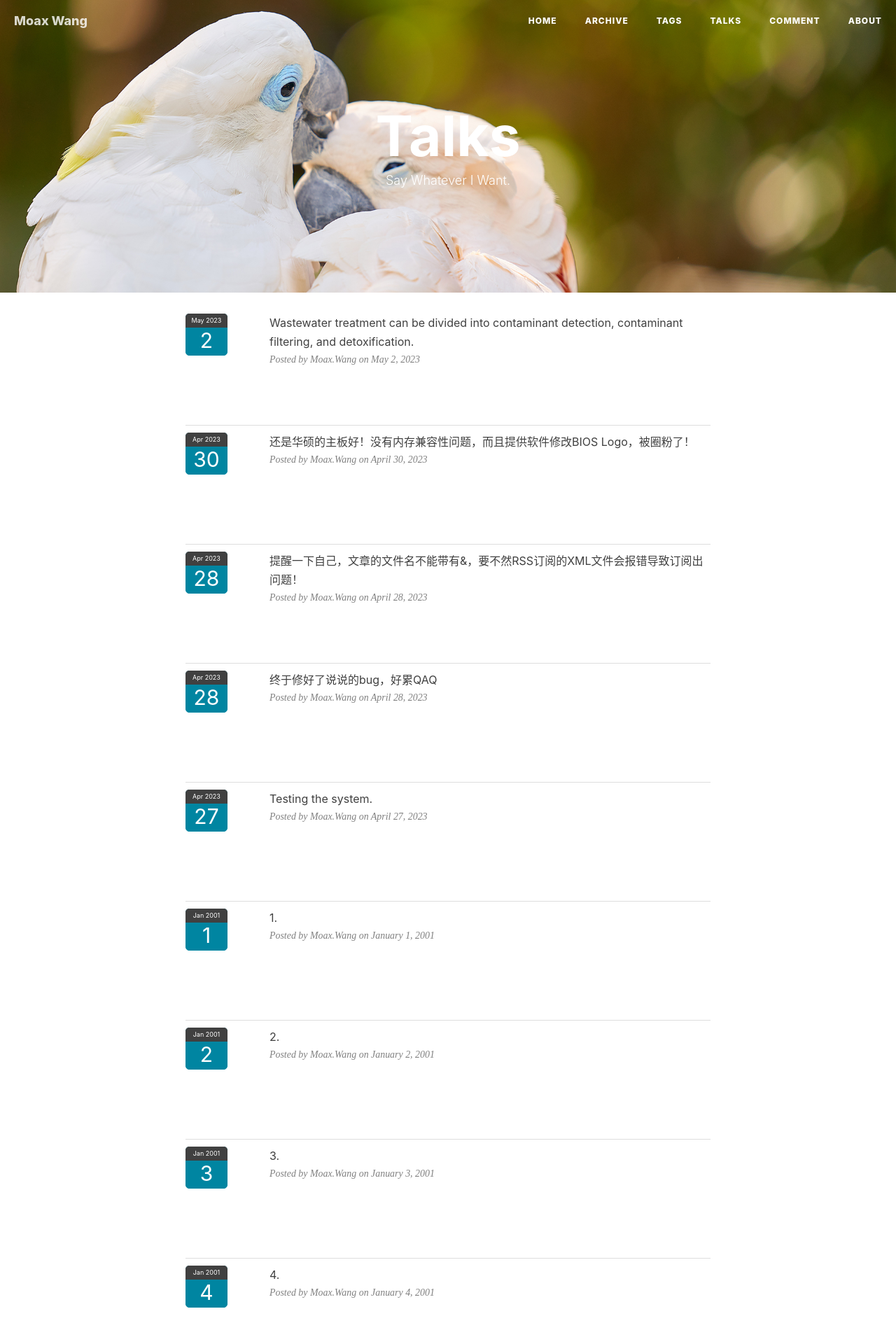
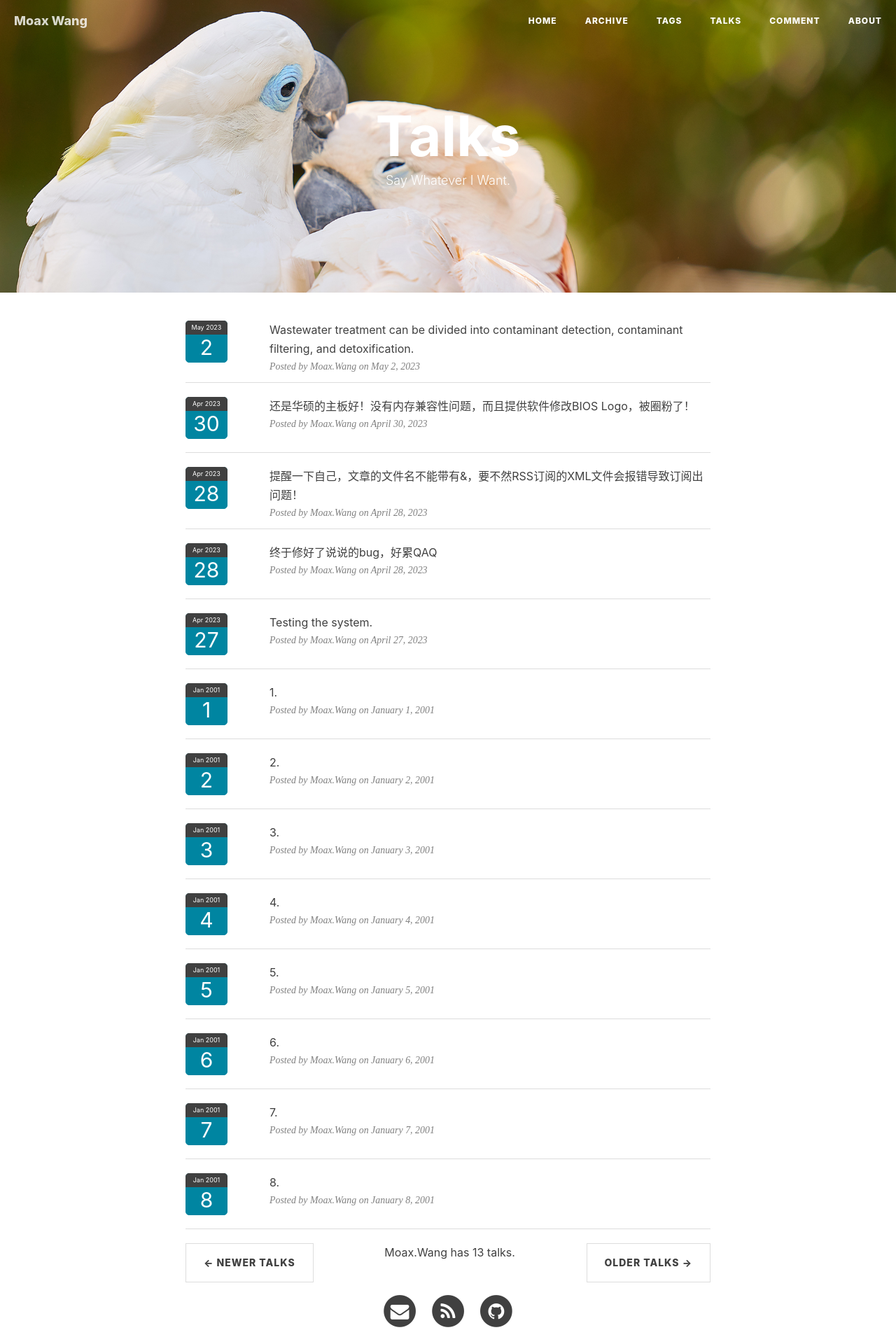
Before and after one commit to WinchellWang/winchellwang.github.io, a Jekyll site: the page built from 3talk.html, in a window 1280 px wide. Shown: the top 1920 px of the page at 70% size. Built offline with Jekyll 4.4.1, drawn with Linux system fonts in a browser that asks for light colours; nearby versions of some CDN libraries; comment, search, counter and statistics services are not loaded.

Commit message:
Update 3talk.html

```diff
--- a/3talk.html
+++ b/3talk.html
@@ -17,17 +17,12 @@
     color: #fff;
 }
 
-.hexo-talk-active:hover{
-    background: #657b83;
-    color: red;
-}
-
 .hexo-talk-item {
+    padding-top: 20px;
     padding-bottom: 10px;
     position: relative;
     clear: both;
-    min-height: 170px;
-    padding: 10px 0;
+    min-height: 100px;
     border-bottom: 1px #ddd solid;
 }
 
@@ -122,10 +117,6 @@
     color: #fff;
 }
 
-.copy {
-    height: 0.01px;
-    width: 0.01px;
-}
 </style>
 
 <div style="display: none;">
@@ -136,9 +127,9 @@
 
 <div>
     <!--      已读 start      -->
-    <!-- <div id="hexo-talk-item1"> -->
+    <div id="hexo-talk-item1">
     <!-- 已读000开始 -->
-    <!-- {% for talk in site.data.talks2 %}
+    {% for talk in site.data.talks2 %}
     <div class="hexo-talk-item">
         <div class="page-action-calendar">
             <div class="sub-month">{{ talk.talkdate | date: "%b %Y" }}</div>
@@ -149,7 +140,7 @@
             <div class="hexo-talk-meta">Posted by Moax.Wang on {{ talk.talkdate | date: "%B %-d, %Y" }}</div>
         </div>
     </div>
-    {% endfor %} -->
+    {% endfor %}
     <!-- 已读000结束 -->
 
     <!-- 分页 开始 -->
@@ -163,9 +154,9 @@
     <!-- 分页 结束 -->
 
     <!--      已读 start      -->
-    <!-- <div id="hexo-talk-item2"> -->
+    <div id="hexo-talk-item2">
     <!-- 已读000开始 -->
-    <!-- {% for talk in site.data.talks2 %}
+    {% for talk in site.data.talks2 %}
     <div class="hexo-talk-item">
         <div class="page-action-calendar">
             <div class="sub-month">{{ talk.talkdate | date: "%b %Y" }}</div>
@@ -176,7 +167,7 @@
             <div class="hexo-talk-meta">Posted by Moax.Wang on {{ talk.talkdate | date: "%B %-d, %Y" }}</div>
         </div>
     </div>
-    {% endfor %} -->
+    {% endfor %}
     <!-- 已读000结束 -->
 
     <!-- 分页 开始 -->
```
